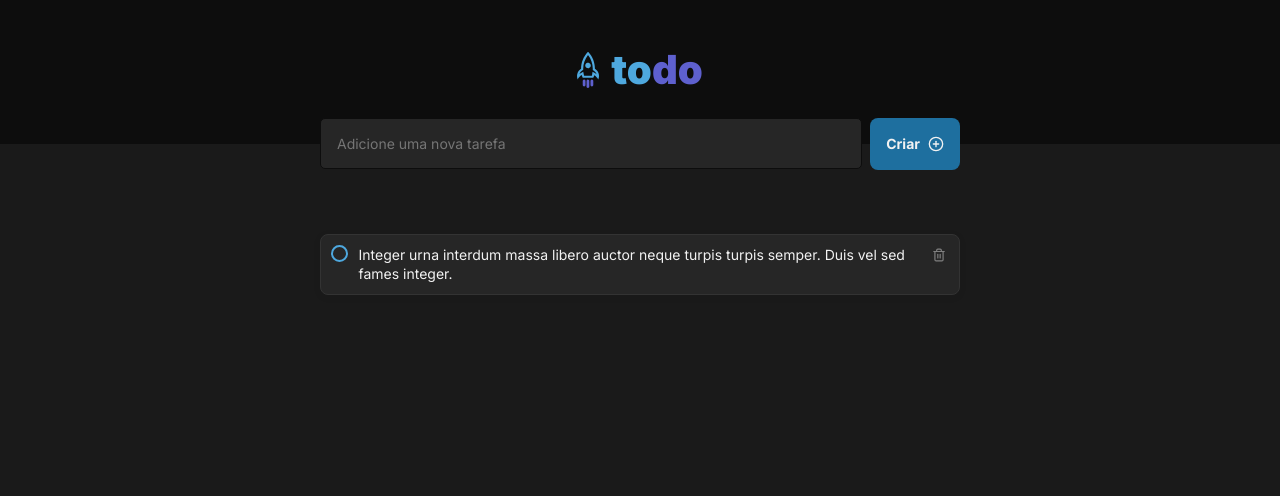
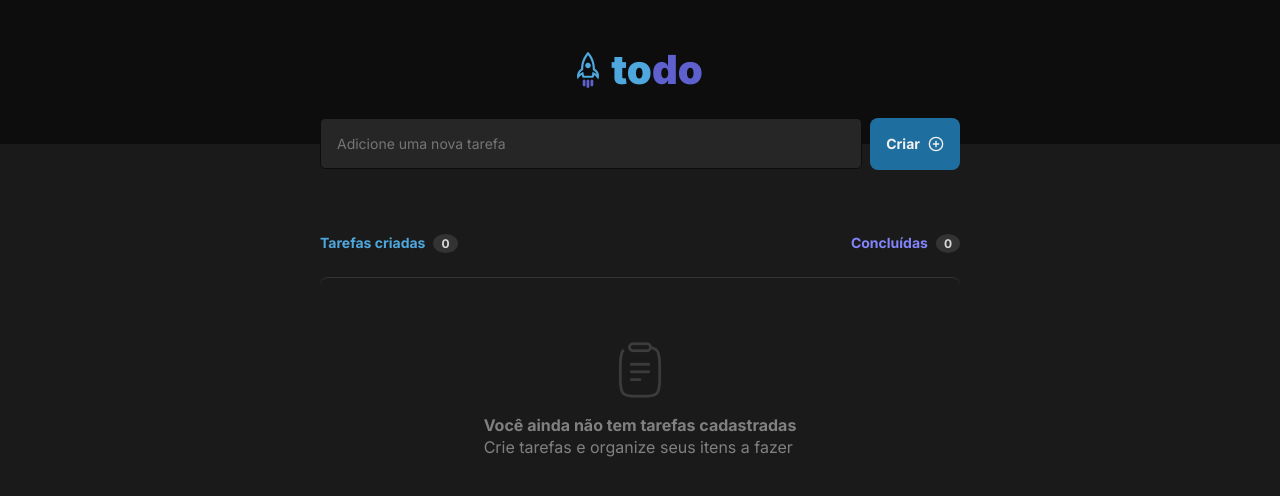
Before and after one commit to brunaporato/todo-list-ignite, a React (Vite) app: page / in a window 1280 px wide. Shown: the top 496 px of the page. Built offline with nearby package versions, Linux system fonts and the light colour scheme.

Commit message:
layout adjustments at app.tsx

```diff
--- a/src/App.module.css
+++ b/src/App.module.css
@@ -20,3 +20,79 @@
   justify-content: center;
   gap: .8rem;
 }
+
+.main {
+  width: 100%;
+}
+
+.mainTop {
+  display: flex;
+  justify-content: space-between;
+  align-items: center;
+
+  padding-bottom: 2.4rem;
+}
+
+.created, .done {
+  display: flex;
+  gap: .8rem;
+
+  > p {
+    font-weight: 700;
+  }
+
+  > span {
+    background: var(--gray-400);
+    padding: .2rem .8rem;
+    border-radius: 50%;
+
+    font-size: 1.2rem;
+    font-weight: 700;
+    color: var(--gray-200);
+  }
+}
+
+.created {
+  color: var(--blue);
+}
+
+.done {
+  color: var(--purple);
+}
+
+.tasks {
+  display: flex;
+  flex-direction: column;
+  align-self: stretch;
+  gap: 1.2rem;
+}
+
+.tasksNull {
+  display: flex;
+  flex-direction: column;
+  padding: 6.4rem 2.4rem;
+  justify-content: center;
+  align-items: center;
+  gap: 1.6rem;
+
+  border-radius: .8rem;
+  border-top: 1px solid var(--gray-400);
+
+  > p {
+    color: var(--gray-300);
+    font-size: 1.6rem;
+    font-weight: 700;
+    line-height: 140%;
+
+    > span {
+      font-weight: 400;
+    }
+  }
+
+}
+
+.hide {
+  display: none;
+  height: 0;
+  width: 0;
+}
--- a/src/App.tsx
+++ b/src/App.tsx
@@ -3,10 +3,14 @@ import { Input } from "./components/Input";
 import { BttnCreate } from "./components/BttnCreate";
 import { Task } from "./components/Task";
 
+import clipboard from "./assets/clipboard.svg";
+
 import styles from "./App.module.css";
 import "./global.css";
 
 export function App() {
+  let tasks: Object[] = [];
+
   return (
     <div className={styles.page}>
       <Header />
@@ -15,7 +19,29 @@ export function App() {
           <Input />
           <BttnCreate />
         </div>
-        <Task text="Integer urna interdum massa libero auctor neque turpis turpis semper. Duis vel sed fames integer." />
+        <main className={styles.main}>
+          <div className={styles.mainTop}>
+            <div className={styles.created}>
+              <p>Tarefas criadas</p>
+              <span>0</span>
+            </div>
+            <div className={styles.done}>
+              <p>Concluídas</p>
+              <span>0</span>
+            </div>
+          </div>
+          <div className={tasks.length == 0 ? styles.hide : styles.tasks}>
+          </div>
+          <div className={tasks.length == 0 ? styles.tasksNull : styles.hide}>
+            <img src={clipboard} alt="clipboard icon" />
+            <p>
+              Você ainda não tem tarefas cadastradas <br />
+              <span>
+                Crie tarefas e organize seus itens a fazer
+              </span>
+            </p>
+          </div>
+        </main>
       </div>
     </div>
   )
```
Also changed, not shown: src/assets/clipboard.svg (added).
